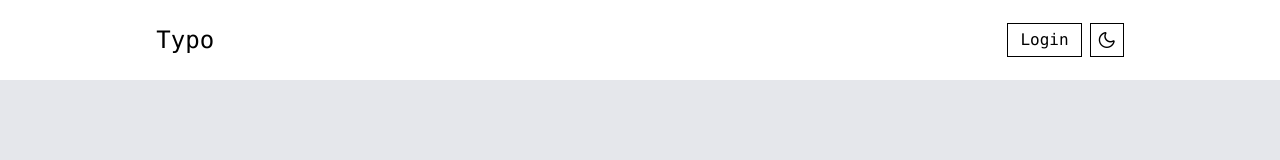
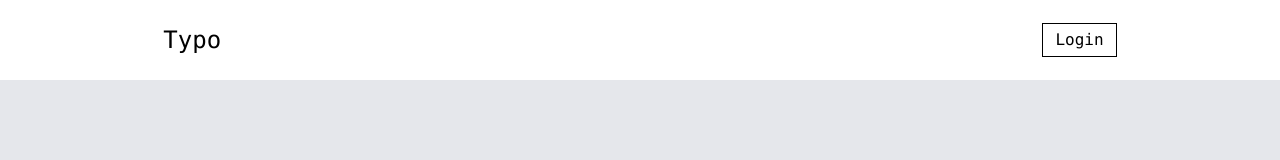
Before and after one commit to aleksamlsvc12/blog-app, a Vue app in the folder frontend/: page / in a window 1280 px wide. Shown: the top 160 px of the page. Built offline with nearby package versions, Linux system fonts and the light colour scheme.

Commit message:
Dark theme button removed from header component

```diff
--- a/frontend/src/components/Header.vue
+++ b/frontend/src/components/Header.vue
@@ -49,12 +49,6 @@ const auth = useAuthStore();
       <RouterLink to="/login" v-if="!auth.isLoggedIn">
         <button class="border p-1 px-3 cursor-pointer">Login</button>
       </RouterLink>
-
-      <button
-        class="border p-2 px-2 cursor-pointer flex justify-center items-center"
-      >
-        <i class="pi pi-moon"></i>
-      </button>
     </div>
   </div>
 </template>
```
